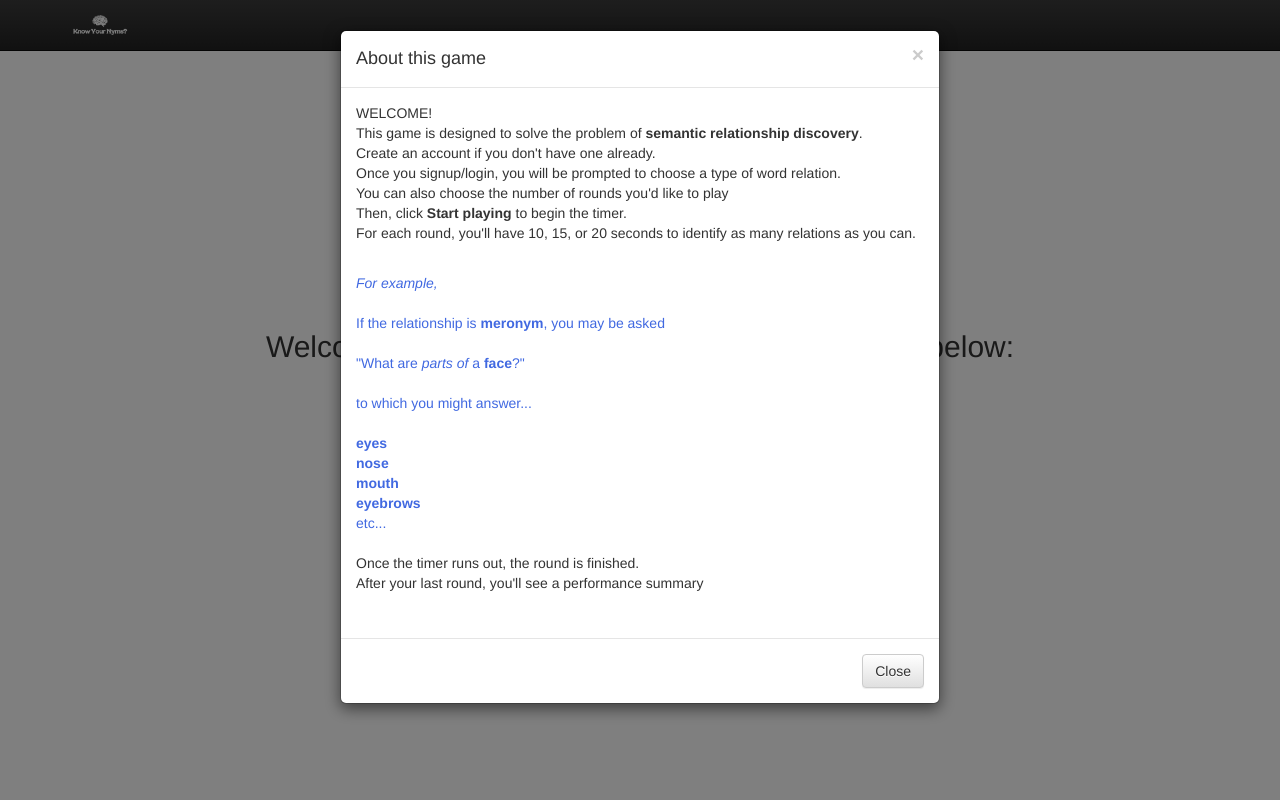
After one commit to rossmechanic/know_your_nyms, a Django app: page / in a window 1280 px wide, after a click on "How to Play". The commit adds this page. Run offline with Django 3.2, Linux system fonts and the light colour scheme; some libraries are stand-ins or nearby versions.

Commit message:
Integrated Hannah's homepage

```diff
--- a/NLP4CCB/static/javascripts/input_words.js
+++ b/NLP4CCB/static/javascripts/input_words.js
@@ -2,7 +2,6 @@
  * Created by rossmechanic on 11/29/16.
  */
 $(document).ready(function(){
-    console.log("READY");
     var $timer = $(".timer");
     var time = parseInt($timer.text())
     var timeUpdater = window.setInterval(function(){
--- /dev/null
+++ b/NLP4CCB/static/javascripts/welcome.js
@@ -0,0 +1,5 @@
+/**
+ * Created by rossmechanic on 2/21/17.
+ */
+$(document).ready(function(){
+});
--- a/NLP4CCB/static/stylesheets/style.css
+++ b/NLP4CCB/static/stylesheets/style.css
@@ -10,3 +10,36 @@ body {
 .score-report-header {
     text-align: center;
 }
+
+h2 {
+    text-align: center;
+}
+
+h3 {
+    padding-left: 40%;
+}
+
+.col-sm-8 {
+    padding-left: 35%;
+}
+
+.col-sm-12 {
+    position:center;
+}
+.col-md-12 {
+    padding-left: 35%;
+}
+
+img.logo {
+   width:400px;
+   height:180px;
+}
+
+img.team {
+   width:80px;
+   height:80px;
+}
+
+.example {
+    color: royalblue;
+}
--- a/NLP4CCB/templates/base.html
+++ b/NLP4CCB/templates/base.html
@@ -47,7 +47,7 @@
                 <span class="icon-bar"></span>
                 <span class="icon-bar"></span>
               </button>
-              <a class="navbar-brand" href="/models/">
+              <a class="navbar-brand" href="/">
                   <img alt="know-your-nyms-logo"
                        height="100%"
                        src={% static "images/white_logo_transparent_background_cropped.png" %}>
--- /dev/null
+++ b/NLP4CCB/templates/welcome.html
@@ -0,0 +1,163 @@
+{% extends "base.html" %}
+
+{% load static %}
+
+{% block stylesheets %}
+    <link rel='stylesheet' href={% static "stylesheets/style.css" %}>
+{% endblock %}
+
+{% block scripts %}
+    <script src={% static "javascripts/welcome.js" %}></script>
+{% endblock %}
+
+{% block title %}Welcome{% endblock %}
+
+{% block content %}
+    <br>
+    <br>
+
+    <div class="container">
+       <div class="row">
+            <div class="col-md-12">
+                <img class="logo" src="{% static "images/dark_logo_transparent_background.png" %}">
+            </div>
+       </div>
+    </div>
+
+    <br>
+  <h2> Welcome!  Please select an option from the menu below:</h2>
+    <br>
+
+<div class="container">
+    <div class="row">
+        <div class="col-md-12">
+
+            <button type="button" class="btn btn-info btn-lg" data-toggle="modal" data-target="#howToModal">How to Play</button>
+            &nbsp;&nbsp;
+            <button type="button" class="btn btn-info btn-lg" data-toggle="modal" data-target="#teamModal">About the Team</button>
+            &nbsp;&nbsp;
+            <a type="button" class="btn btn-info btn-lg" href='/models' id="start-button">Start</a>
+
+            <!-- How to Modal content-->
+            <div id="howToModal" class="modal fade" role="dialog">
+              <div class="modal-dialog">
+
+                <!-- Modal content-->
+                <div class="modal-content">
+                  <div class="modal-header">
+                    <button type="button" class="close" data-dismiss="modal">&times;</button>
+                    <h4 class="modal-title">About this game</h4>
+                  </div>
+                  <div class="modal-body">
+                    <p>WELCOME!<br>
+                        This game is designed to solve the problem of <b>semantic relationship discovery</b>.<br>
+                        Create an account if you don't have one already.<br>
+                        Once you signup/login, you will be prompted to choose a type of word relation.<br>
+                        You can also choose the number of rounds you'd like to play<br>
+                        Then, click <b>Start playing</b> to begin the timer.<br>
+                        For each round, you'll have 10, 15, or 20 seconds to identify as many relations as you can.<br><br>
+                        <div class="example">
+                            <i>For example,</i><br><br>
+                            If the relationship is <b>meronym</b>, you may be asked<br><br>
+
+                           "What are <i>parts of</i> a <b>face</b>?"<br><br>
+                            to which you might answer...<br><br>
+                      <b>eyes</b><br>
+                      <b>nose</b><br>
+                      <b>mouth</b><br>
+                      <b>eyebrows</b><br>
+                      etc...<br>
+                        </div>
+                        <br>
+                        Once the timer runs out, the round is finished.<br>
+                        After your last round, you'll see a performance summary<br>
+                        <br>
+
+                    </p>
+                  </div>
+                  <div class="modal-footer">
+                    <button type="button" class="btn btn-default" data-dismiss="modal">Close</button>
+                  </div>
+                </div>
+
+              </div>
+            </div>
+
+
+            <!-- Team Modal content-->
+            <div id="teamModal" class="modal fade" role="dialog">
+              <div class="modal-dialog">
+
+                <!-- Modal content-->
+                <div class="modal-content">
+                  <div class="modal-header">
+                    <button type="button" class="close" data-dismiss="modal">&times;</button>
+                    <h4 class="modal-title">About the team</h4>
+                  </div>
+                  <div class="modal-body">
+                     <div class="row">
+                         <div class="col-md-4">
+                             <img class="team" src="{% static "images/hannah_cutler.jpg" %}"><br>
+                             <b>Hannah Cutler</b><br> is a Senior in CIS</div>
+                         <div class="col-md-4">
+                             <img class="team" src="{% static "images/dean_fulgoni.jpg" %}"><br>
+                             <b>Dean Fulgoni</b><br> is a Senior in CIS</div>
+                         <div class="col-md-4">
+                              <img class="team" src="{% static "images/ross_mechanic.jpg" %}"><br>
+                             <b>Ross Mechanic</b><br> is a Senior in CIS</div>
+                     </div>
+                      <br>
+                     <div class="row">
+                         <div class="col-md-12">Advisor: <br><b><a href="http://www.cis.upenn.edu/~ccb/">Dr. Chris Callison-Burch</a></b></div>
+                     </div>
+
+                  </div>
+
+                  <div class="modal-footer">
+                    <button type="button" class="btn btn-default" data-dismiss="modal">Close</button>
+                  </div>
+                </div>
+
+              </div>
+            </div>
+
+            <!-- Start Modal content-->
+{#            <div id="startModal" class="modal fade" role="dialog">#}
+{#              <div class="modal-dialog">#}
+{##}
+{#                <!-- Modal content-->#}
+{#                <div class="modal-content">#}
+{#                  <div class="modal-header">#}
+{#                    <button type="button" class="close" data-dismiss="modal">&times;</button>#}
+{#                    <h4 class="modal-title">You're almost ready to play</h4>#}
+{#                  </div>#}
+{#                  <div class="modal-body">#}
+{#                      <div class="dropdown">#}
+{#                          Select a word relation type and press <b>Start</b> below<br>#}
+{#                          <button class="btn btn-default dropdown-toggle" type="button" id="dropdownMenu1" data-toggle="dropdown" aria-haspopup="true" aria-expanded="true">#}
+{#                            Select one...#}
+{#                            <span class="caret"></span>#}
+{#                          </button>#}
+{#                          <ul class="dropdown-menu" aria-labelledby="dropdownMenu1">#}
+{#                            <li><a href="#">Meronym</a></li>#}
+{#                            <li><a href="#">Hypernym</a></li>#}
+{#                            <li><a href="#">Antonym</a></li>#}
+{#                            <li role="separator" class="divider"></li>#}
+{#                            <li><a href="#">Surprise me!</a></li>#}
+{#                          </ul>#}
+{#                        </div>#}
+{#                  </div>#}
+{##}
+{#                  <div class="modal-footer">#}
+{#                    <button type="button" class="btn btn-default" data-dismiss="modal">Start</button>#}
+{#                  </div>#}
+{#                </div>#}
+{##}
+{#              </div>#}
+{#            </div>#}
+
+        </div>
+    </div>
+</div>
+
+{% endblock %}
--- a/NLP4CCB/urls.py
+++ b/NLP4CCB/urls.py
@@ -3,6 +3,6 @@ from django.conf.urls import url
 from . import views
 
 urlpatterns = [
-    url(r'^$', views.index, name='index'),
+    url(r'^$', views.models, name='index'),
     url(r'^scoring/', views.scoring, name='index')
 ]
--- a/NLP4CCB/views.py
+++ b/NLP4CCB/views.py
@@ -6,7 +6,7 @@ import random
 
 
 # Create your views here.
-def index(request):
+def models(request):
 	word_relationship_formset = formset_factory(WordRelationshipForm, extra=1)
 	sem_rel = random.choice(['meronyms','hyponyms'])
 	if sem_rel == 'meronyms':
@@ -22,6 +22,7 @@ def index(request):
 		"question": question
 	}
 	return render(request, 'input_words.html', context)
+
 
 def scoring(request):
 	# if this is a POST request, we need to process the form data
@@ -41,3 +42,7 @@ def scoring(request):
 		return render(request, 'scoring.html', context)
 	else:
 		return redirect('/models/')
+
+
+def index(request):
+	return render(request, 'welcome.html');
--- a/NLP4CCB_Django_App/urls.py
+++ b/NLP4CCB_Django_App/urls.py
@@ -15,8 +15,10 @@ Including another URLconf
 """
 from django.conf.urls import url, include
 from django.contrib import admin
+from NLP4CCB.views import index
 
 urlpatterns = [
+    url(r'^$', index),
     url(r'^models/', include('NLP4CCB.urls')),
     url(r'^admin/', admin.site.urls),
 ]
```
Also changed, not shown: NLP4CCB/static/images/dark_logo_transparent_background.png (added), NLP4CCB/static/images/dean_fulgoni.jpg (added), NLP4CCB/static/images/hannah_cutler.jpg (added), NLP4CCB/static/images/logo2.png (added), NLP4CCB/static/images/ross_mechanic.jpg (added).
